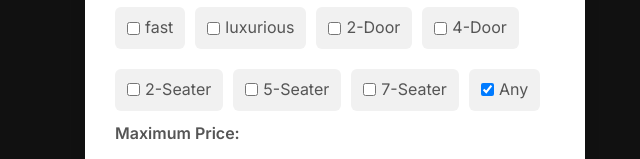
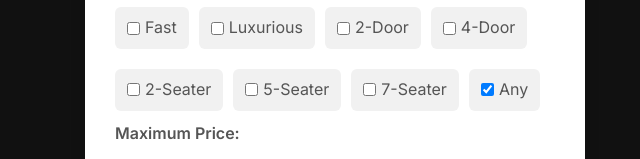
Before and after one commit to MatthewF51/ecom, a website: page public/cars.html in a window 1280 px wide. Shown: the part 505-664 px from the top of the page, 305-945 px from the left. Drawn offline with nearby package versions, Linux system fonts and the light colour scheme; no server answers.

Commit message:
dumb dumb

```diff
--- a/public/cars.html
+++ b/public/cars.html
@@ -42,8 +42,8 @@
       <div class="section">
         <label>Select Attributes:</label>
         <div class="checkbox-group">
-          <label><input type="checkbox" name="car_attribute" value="Fast">fast</label>
-          <label><input type="checkbox" name="car_attribute" value="Luxurious">luxurious</label>
+          <label><input type="checkbox" name="car_attribute" value="fast">Fast</label>
+          <label><input type="checkbox" name="car_attribute" value="luxurious">Luxurious</label>
           <label><input type="checkbox" name="car_attribute" value="two-door">2-Door</label>
           <label><input type="checkbox" name="car_attribute" value="four-door">4-Door</label>
           <label><input type="checkbox" name="car_attribute" value="two-seater">2-Seater</label>
```
